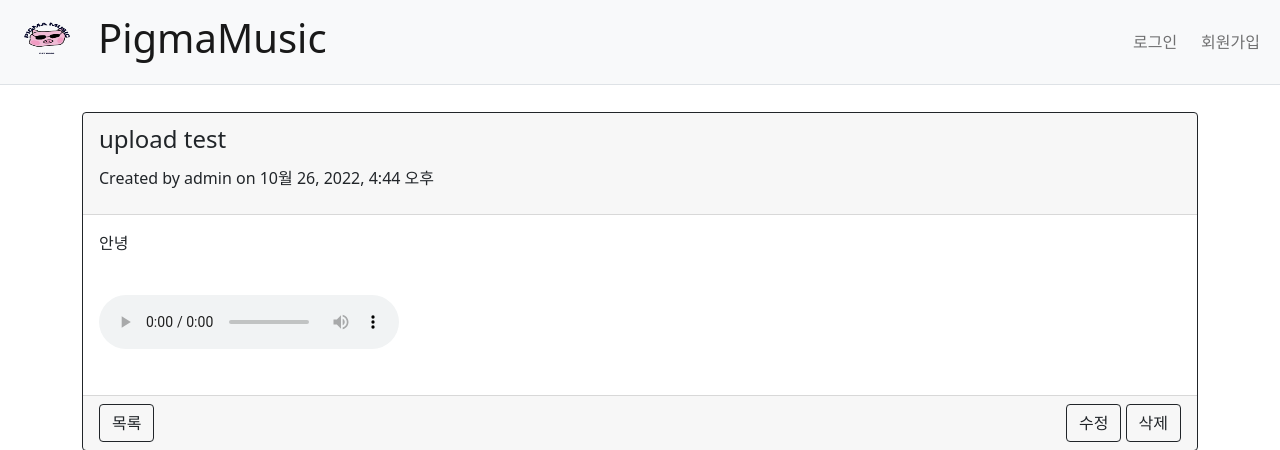
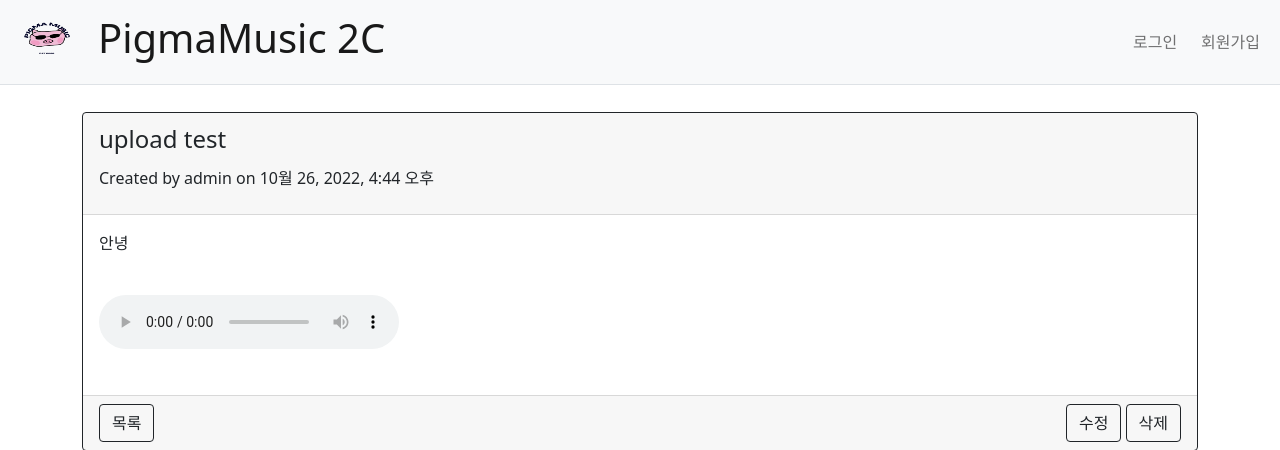
Before and after one commit to kimhyungeol/pigma_realreall, a Django app: page /MTV/12/ in a window 1280 px wide. Shown: the top 450 px of the page. Run offline with Django 3.2, Linux system fonts and the light colour scheme; data comes from the database, SQL or seed files in the repository.

Commit message:
Update navbar.html

```diff
--- a/templates/MTV/navbar.html
+++ b/templates/MTV/navbar.html
@@ -5,7 +5,7 @@
           <!-- Logo 영역 -->
     <a class="mb-2 navbar-brand" href="/"><img src="{% static 'pigmamusic.png' %}" width="70" height="50" alt=""> </a>
 
-        <a class="navbar-brand" href="{% url 'MTV:index' %}"><h1> PigmaMusic </h1></a>
+        <a class="navbar-brand" href="{% url 'MTV:index' %}"><h1> PigmaMusic 2C</h1></a>
         <button class="navbar-toggler" type="button"
                 data-bs-toggle="collapse"
                 data-bs-target="#navbarSupportedContent"
```
